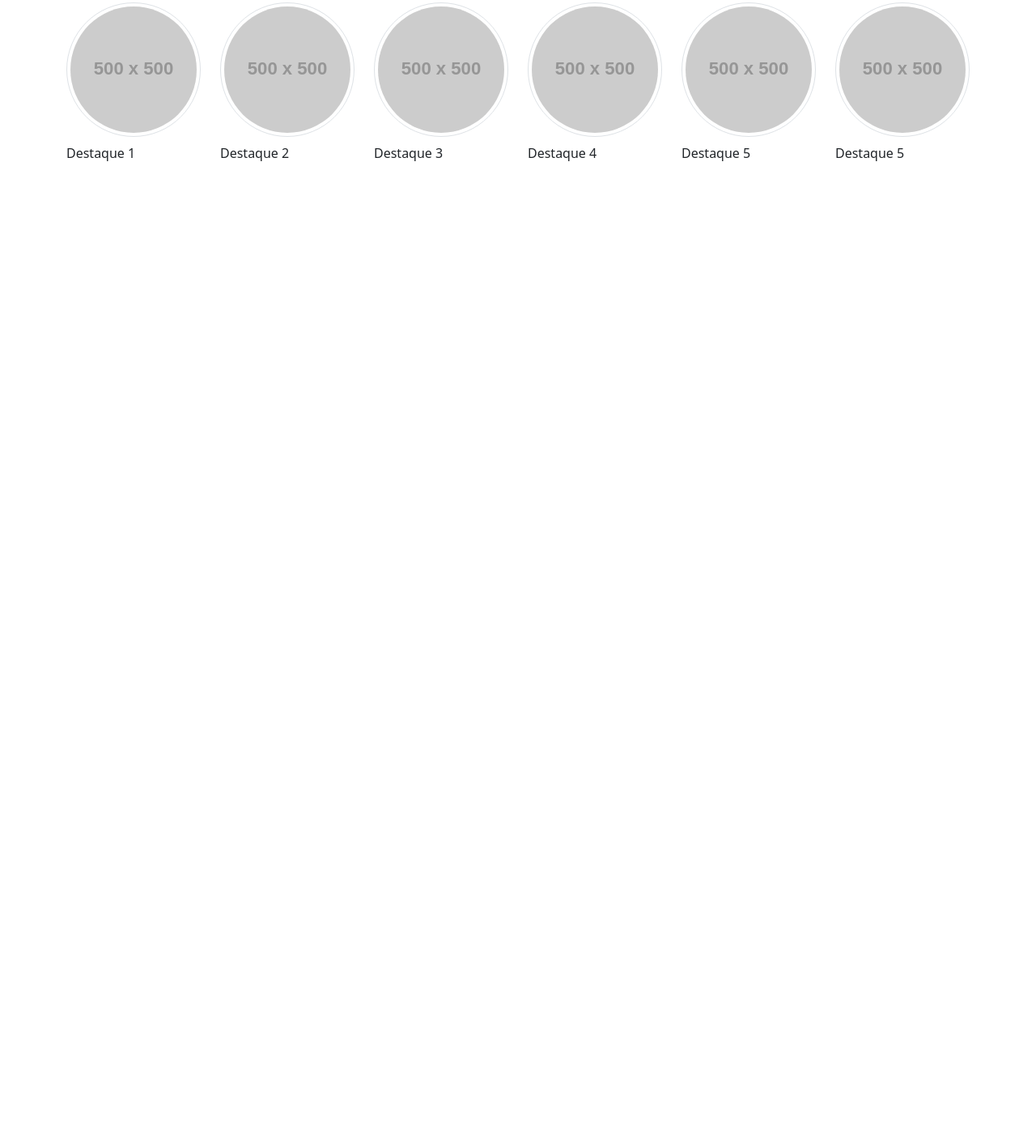
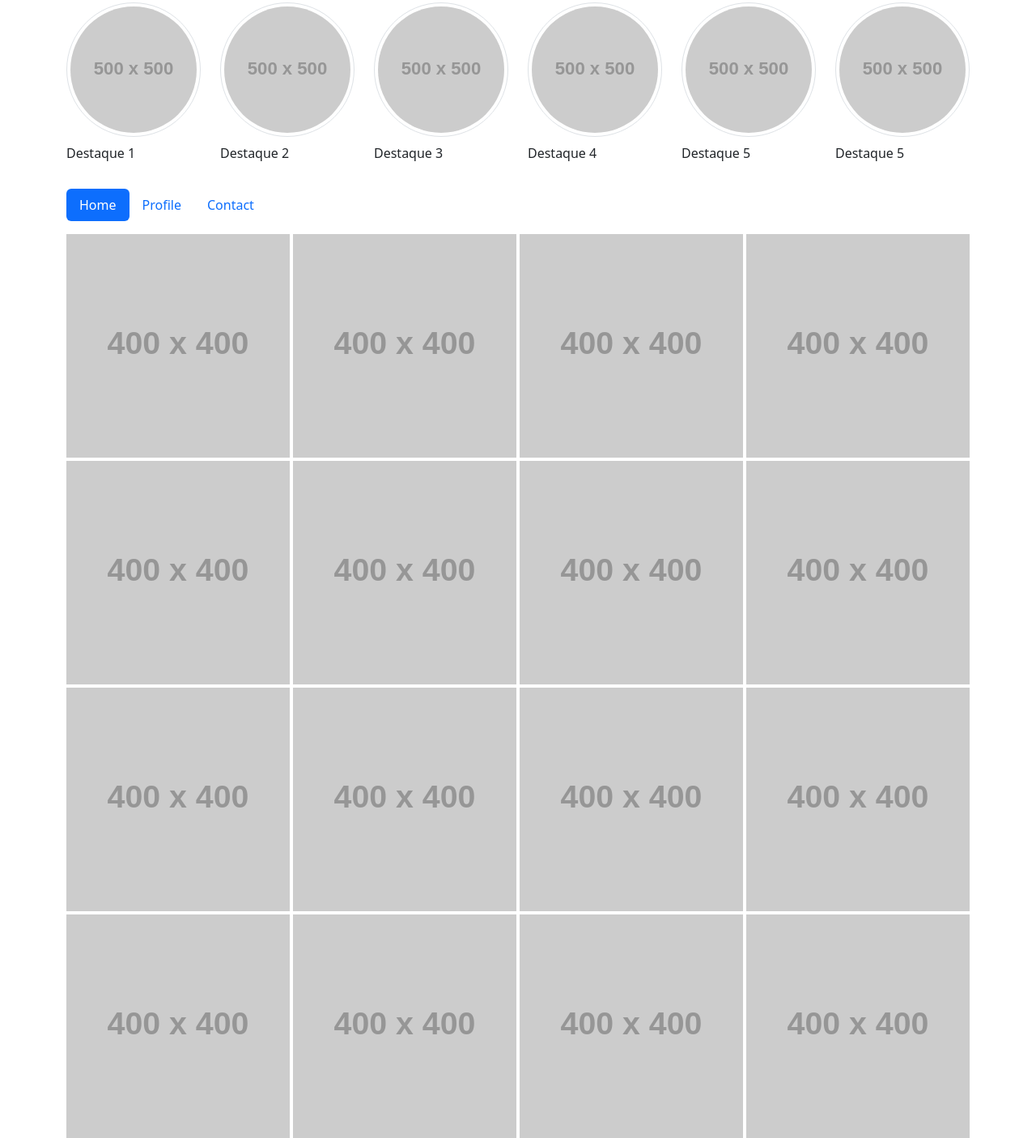
Before and after one commit to vinipi2019-hue/aula-bootstrap, a plain HTML site: page perfil.html in a window 1280 px wide. Shown: the part 362-1767 px from the top of the page at 81% size. Before the commit the page ends 800 px from the top, so only its background shows below. Drawn offline with nearby package versions, Linux system fonts and the light colour scheme; placeholder pictures from the web are drawn by us.

Commit message:
revisao.boostrap

```diff
--- a/perfil.html
+++ b/perfil.html
@@ -105,6 +105,50 @@
                     <p class=" mt-2">Destaque 5</p>
                 </div>
             </div>
+            <ul class="nav nav-pills py-3" id="pills-tab" role="tablist">
+                <li class="nav-item" role="presentation">
+                    <button class="nav-link active" id="pills-home-tab" data-bs-toggle="pill"
+                        data-bs-target="#pills-home" type="button" role="tab" aria-controls="pills-home"
+                        aria-selected="true">Home</button>
+                </li>
+                <li class="nav-item" role="presentation">
+                    <button class="nav-link" id="pills-profile-tab" data-bs-toggle="pill"
+                        data-bs-target="#pills-profile" type="button" role="tab" aria-controls="pills-profile"
+                        aria-selected="false">Profile</button>
+                </li>
+                <li class="nav-item" role="presentation">
+                    <button class="nav-link" id="pills-contact-tab" data-bs-toggle="pill"
+                        data-bs-target="#pills-contact" type="button" role="tab" aria-controls="pills-contact"
+                        aria-selected="false">Contact</button>
+                </li>
+            </ul>
+            <div class="tab-content" id="pills-tabContent">
+                <div class="tab-pane fade show active" id="pills-home" role="tabpanel" aria-labelledby="pills-home-tab"
+                    tabindex="0">
+                    <div class="row gy-1 gx-1">
+                        <div class="col-3"><img src="https://placehold.co/400" alt="Post" class="img-fluid"></div>
+                        <div class="col-3"><img src="https://placehold.co/400" alt="Post" class="img-fluid"></div>
+                        <div class="col-3"><img src="https://placehold.co/400" alt="Post" class="img-fluid"></div>
+                        <div class="col-3"><img src="https://placehold.co/400" alt="Post" class="img-fluid"></div>
+                        <div class="col-3"><img src="https://placehold.co/400" alt="Post" class="img-fluid"></div>
+                        <div class="col-3"><img src="https://placehold.co/400" alt="Post" class="img-fluid"></div>
+                        <div class="col-3"><img src="https://placehold.co/400" alt="Post" class="img-fluid"></div>
+                        <div class="col-3"><img src="https://placehold.co/400" alt="Post" class="img-fluid"></div>
+                        <div class="col-3"><img src="https://placehold.co/400" alt="Post" class="img-fluid"></div>
+                        <div class="col-3"><img src="https://placehold.co/400" alt="Post" class="img-fluid"></div>
+                        <div class="col-3"><img src="https://placehold.co/400" alt="Post" class="img-fluid"></div>
+                        <div class="col-3"><img src="https://placehold.co/400" alt="Post" class="img-fluid"></div>
+                        <div class="col-3"><img src="https://placehold.co/400" alt="Post" class="img-fluid"></div>
+                        <div class="col-3"><img src="https://placehold.co/400" alt="Post" class="img-fluid"></div>
+                        <div class="col-3"><img src="https://placehold.co/400" alt="Post" class="img-fluid"></div>
+                        <div class="col-3"><img src="https://placehold.co/400" alt="Post" class="img-fluid"></div>
+                    </div>
+                </div>
+                <div class="tab-pane fade" id>="pills-profile" role="tabpanel" aria-labelledby="pills-profile-tab"
+                    tabindex="0">...</div>
+                <div class="tab-pane fade" id="pills-contact" role="tabpanel" aria-labelledby="pills-contact-tab"
+                    tabindex="0">...</div>
+            </div>
         </div>
     </main>
     <footer>
```
